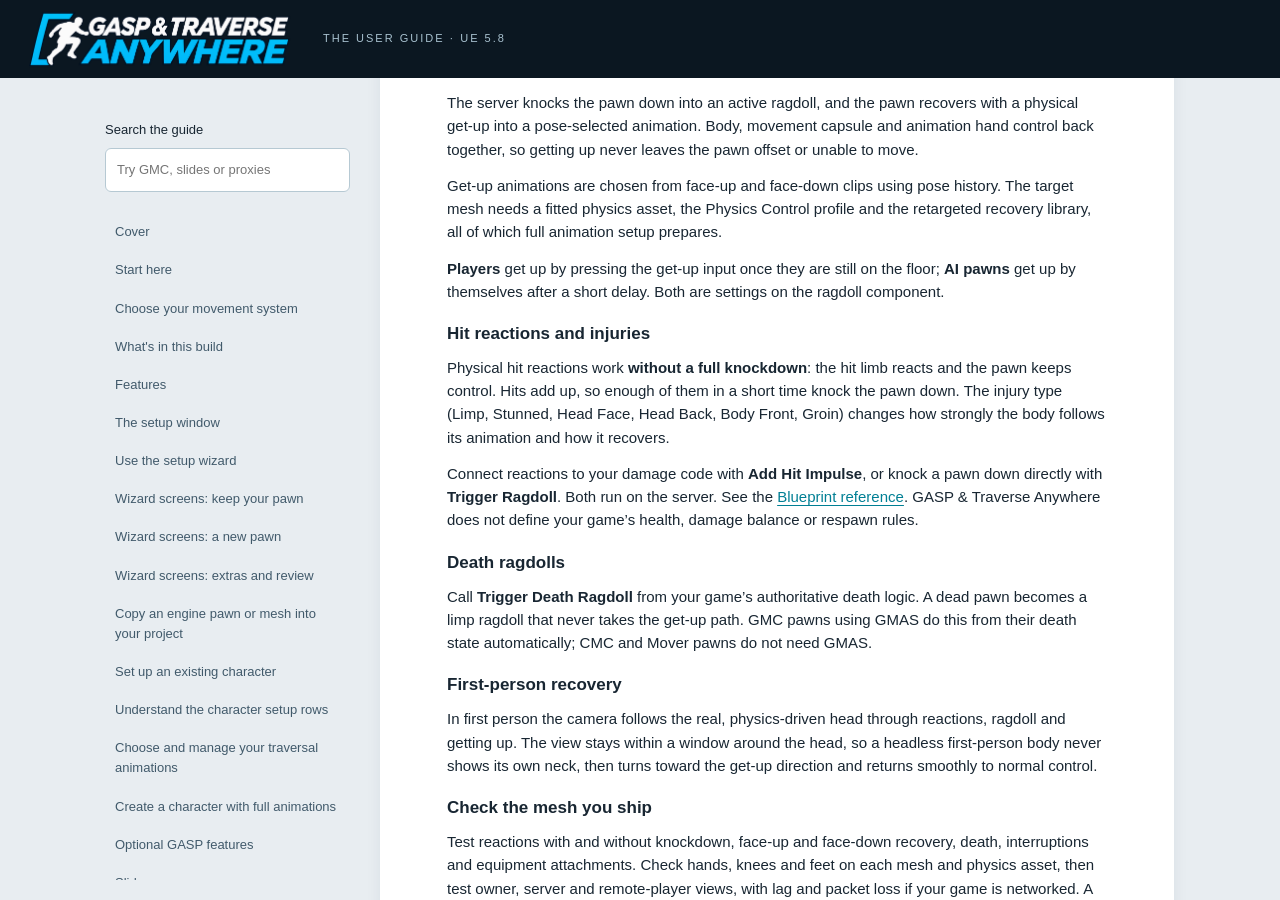
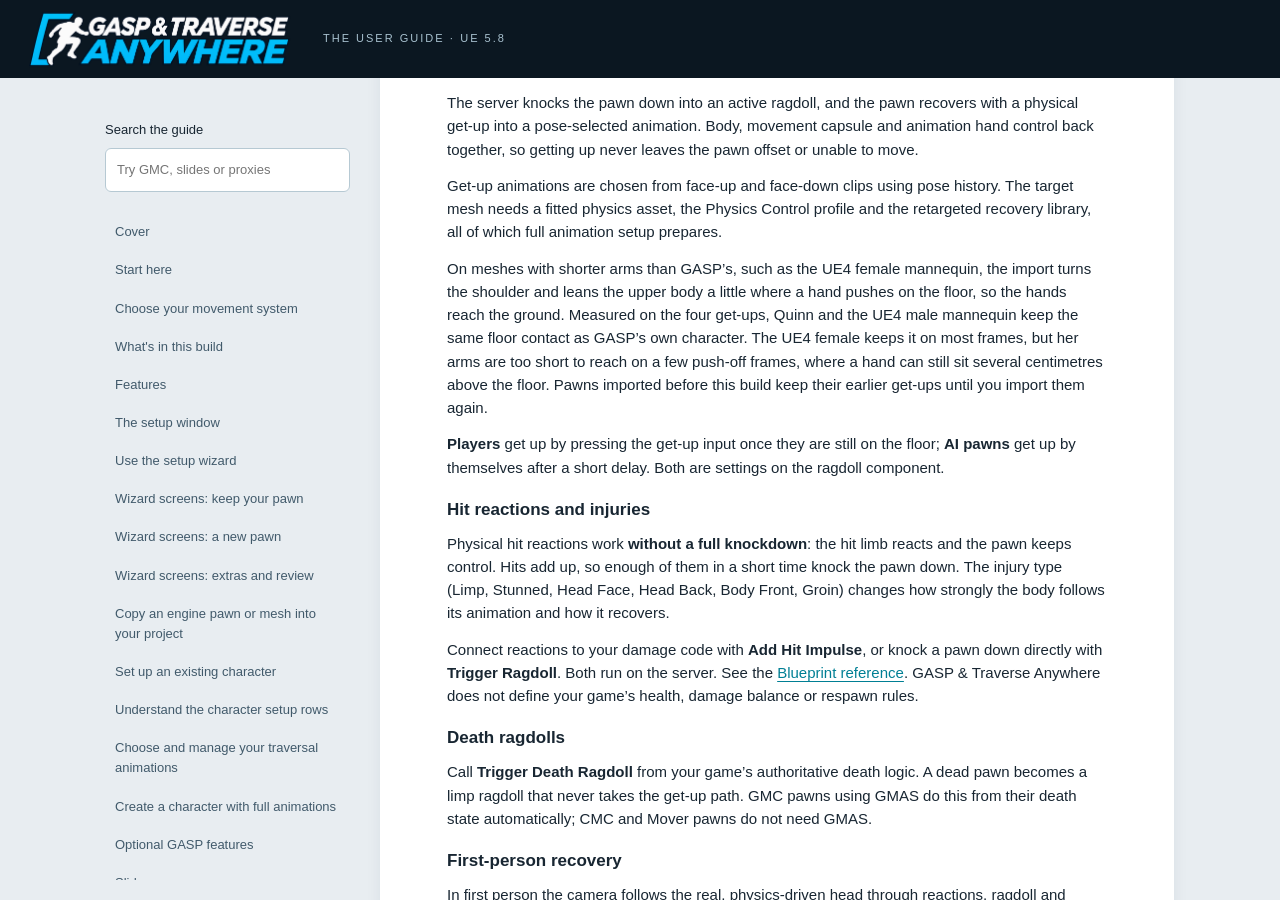
Before and after one commit to Dr-Rank/traverse-anywhere-guide, a Jekyll site: the page built from index.md, in a window 1280 px wide and 900 px high, scrolled down 41493 px. Built offline with Jekyll 4.4.1, drawn with Linux system fonts in a browser that asks for light colours; some of the changed text lies outside the part shown.

Commit message:
Short arms: planted hands reach (retarget page) and get-ups keep floor contact (ragdoll page)
Co-Authored-By: Claude Opus 5.5 <noreply@anthropic.com>
Claude-Session: https://claude.ai/code/session_01BaXXYJisrKKCbxB27BqB4Z

```diff
--- a/_includes/guide/ragdoll-and-physical-reactions.md
+++ b/_includes/guide/ragdoll-and-physical-reactions.md
@@ -5,6 +5,8 @@
 The server knocks the pawn down into an active ragdoll, and the pawn recovers with a physical get-up into a pose-selected animation. Body, movement capsule and animation hand control back together, so getting up never leaves the pawn offset or unable to move.
 
 Get-up animations are chosen from face-up and face-down clips using pose history. The target mesh needs a fitted physics asset, the Physics Control profile and the retargeted recovery library, all of which full animation setup prepares.
+
+On meshes with shorter arms than GASP's, such as the UE4 female mannequin, the import turns the shoulder and leans the upper body a little where a hand pushes on the floor, so the hands reach the ground. Measured on the four get-ups, Quinn and the UE4 male mannequin keep the same floor contact as GASP's own character. The UE4 female keeps it on most frames, but her arms are too short to reach on a few push-off frames, where a hand can still sit several centimetres above the floor. Pawns imported before this build keep their earlier get-ups until you import them again.
 
 **Players** get up by pressing the get-up input once they are still on the floor; **AI pawns** get up by themselves after a short delay. Both are settings on the ragdoll component.
 
--- a/_includes/guide/retarget-your-own-animations.md
+++ b/_includes/guide/retarget-your-own-animations.md
@@ -14,7 +14,7 @@ Make copies of **your own** Animation Sequences and Montages for another skeleto
 ## What it does
 
 - Builds a Traverse Anywhere retargeter for this **pair of skeletons**, in its own folder under `/Game/TraverseAnywhere/Retargeters/<Source>_To_<Target>`, and reuses it next time. You can open and tune it like any IK Retargeter.
-- Bakes each animation with the corrections the imports use: **finger retargeting** (each finger bends as in the source, and on a planted hand its tip keeps the source's contact), **IK-bone pinning**, **hand contact correction**, **absolute vertical pelvis motion** (a climb or jump keeps its authored height) and **knee contact correction** (kneeling knees keep their floor contact).
+- Bakes each animation with the corrections the imports use: **finger retargeting** (each finger bends as in the source, and on a planted hand its tip keeps the source's contact), **IK-bone pinning**, **hand contact correction** (a planted hand stays at the source's height; if the character's arm is too short to reach, the shoulder turns and the upper body leans a little, as the runtime traversal correction does), **absolute vertical pelvis motion** (a climb or jump keeps its authored height) and **knee contact correction** (kneeling knees keep their floor contact).
 - A **montage** brings the sequences it plays. Additive animations keep their additive settings, with their base pose retargeted too.
 - The copies, the retargeter and its rigs are **saved**. An existing copy is never overwritten; a run that fails keeps nothing.
 
```
